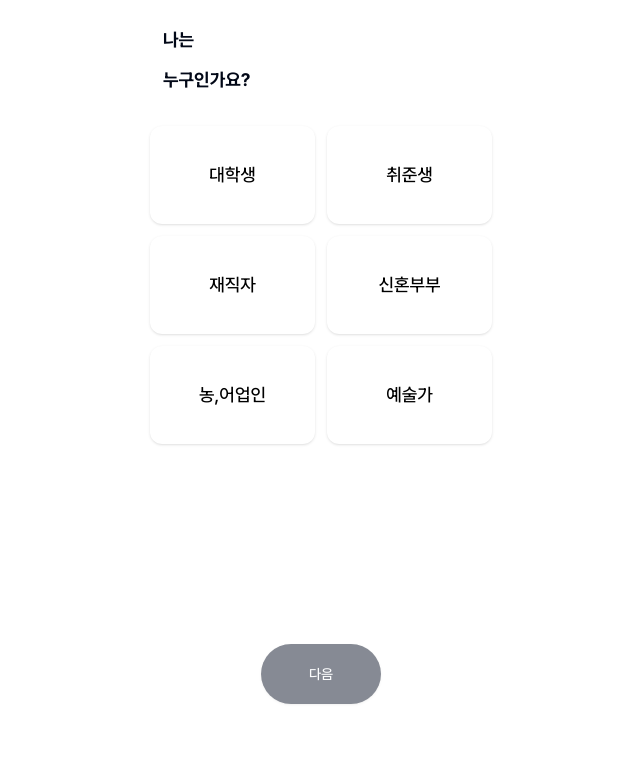
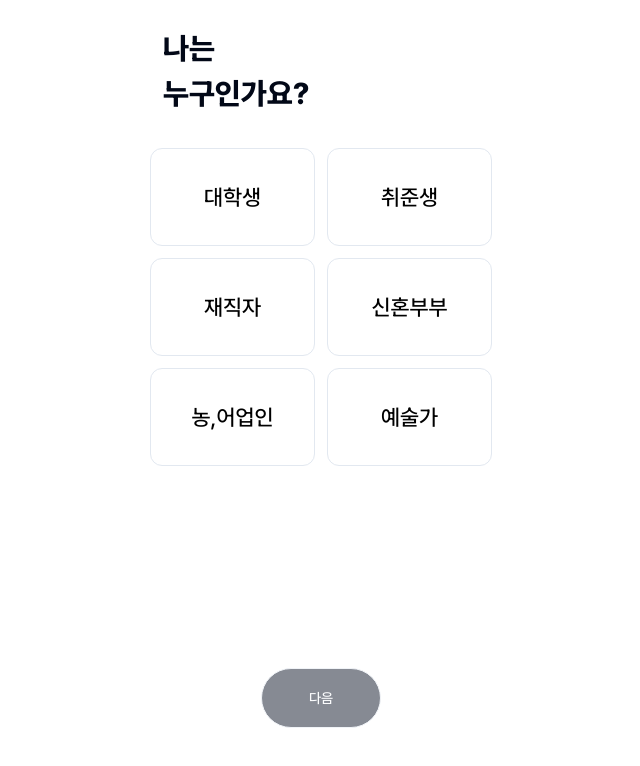
Before and after one commit to 9OORMTHON-PPOORI/ppoori-front, a Next.js app: page / in a window 1280 px wide. Shown: the top 766 px of the page, without its empty margins (319-959 px from the left). Built offline with nearby package versions, Linux system fonts and the light colour scheme.

Commit message:
Style: 초기 선택 화면 UI 설정

```diff
--- a/src/app/(policy)/policy/details/[id]/page.tsx
+++ b/src/app/(policy)/policy/details/[id]/page.tsx
@@ -34,8 +34,28 @@ export default function PolicyDetails({ params }: { params: { id: string } }) {
 
   const handleCommentSubmit = (e: any) => {
     e.preventDefault();
+    policyComment({ comment, id: params.id });
+  };
 
-    policyComment({ comment, id: params.id });
+  const handleHate = () => {
+    try {
+      patchPolicyHate(params.id);
+      policyDetailsRefetch();
+      window.location.reload();
+      alert("등록에 성공했습니다.");
+    } catch (error) {
+      alert("등록에 실패했습니다.");
+    }
+  };
+
+  const handleLike = () => {
+    try {
+      patchPolicyLike(params.id);
+      alert("등록에 성공했습니다.");
+      window.location.reload();
+    } catch (error) {
+      alert("등록에 실패했습니다.");
+    }
   };
 
   return (
@@ -51,7 +71,7 @@ export default function PolicyDetails({ params }: { params: { id: string } }) {
       <div className="mb-5 font-pretendard font-semibold">
         <div className="flex items-center justify-center">
           <div className="w-full">
-            <div className="mb-[10px] max-w-[200px] rounded-[6px] bg-[#FFF3F4] px-[8px] py-[7px] text-sm text-[#F3213B]">
+            <div className="mb-[10px] grid max-w-[200px] rounded-[6px] bg-[#FFF3F4] px-[8px] py-[7px] text-sm text-[#F3213B]">
               {policyDetails?.subject}
             </div>
             <div className="mb-4">
@@ -82,23 +102,27 @@ export default function PolicyDetails({ params }: { params: { id: string } }) {
               </div>
             </div>
             <div className="mb-5 flex justify-center gap-[10px]">
-              <div className="flex w-[112px] cursor-pointer flex-col items-center justify-center rounded-[16px] border-[1px] border-solid border-[#EEEEEE] px-[23px] py-[15px]">
-                <h5 className="text-xl font-bold">{policyDetails?.hateRate}</h5>
-                <div
-                  className="text-[14px] font-medium text-[#555555]"
-                  onClick={() => patchPolicyHate(params.id)}
-                >
+              <div
+                className="flex w-[166px] cursor-pointer items-center justify-center rounded-[16px] border-[1px] border-solid border-[#EEEEEE] px-[23px] py-[15px] hover:brightness-[90%]"
+                onClick={() => handleHate()}
+              >
+                <div className="text-[14px] font-medium text-[#555555]">
                   관심 없어요
                 </div>
+                <h5 className="ml-[6px] text-[15px] font-bold text-[#F7737C]">
+                  {policyDetails?.hateRate}
+                </h5>
               </div>
-              <div className="flex w-[112px] cursor-pointer flex-col items-center rounded-[16px] border-[1px] border-solid border-[#EEEEEE] p-[15px]">
-                <h5 className="text-xl font-bold">{policyDetails?.hateRate}</h5>
-                <p
-                  className="text-[14px] font-medium text-[#555555]"
-                  onClick={() => patchPolicyLike(params.id)}
-                >
+              <div
+                className="flex w-[166px] cursor-pointer items-center justify-center rounded-[16px] border-[1px] border-solid border-[#EEEEEE] px-[23px] py-[15px] hover:brightness-[90%]"
+                onClick={() => handleLike()}
+              >
+                <p className="text-[14px] font-medium text-[#555555]">
                   맘에 들어요
                 </p>
+                <h5 className="ml-[6px] text-[15px] font-bold text-[#F7737C]">
+                  {policyDetails?.likeRate}
+                </h5>
               </div>
             </div>
             <div className="rounded-[16px] bg-[#F9F9F9] p-5 font-normal">
--- a/src/app/page.tsx
+++ b/src/app/page.tsx
@@ -1,12 +1,10 @@
 "use client";
 
-import { faker } from "@faker-js/faker";
 import Image from "next/image";
 import { useRouter } from "next/navigation";
 import { useState } from "react";
 
 import { Button } from "@/components/ui/button";
-import { Progress } from "@/components/ui/progress";
 
 export default function Home() {
   const [page, setPage] = useState(1);
@@ -28,51 +26,51 @@ export default function Home() {
     <div className="relative">
       {page === 1 && (
         <div>
-          <div className="ml-[37px] mt-[26px] w-full text-left text-[30px] text-lg font-bold">
-            <div>나는</div>
-            <div className="mt-3">누구인가요?</div>
+          <div className="ml-[37px] mt-[26px] w-full text-left">
+            <p className="text-[30px] font-extrabold">나는</p>
+            <p className="text-[30px] font-extrabold">누구인가요?</p>
           </div>
           <div className="my-8 grid grid-cols-2 place-items-center gap-3 px-6">
             <Button
-              className={`h-[98px] w-[165px] rounded-xl text-lg ${target == "대학생" ? "bg-black text-white" : "bg-white text-black hover:text-white"}`}
+              className={`h-[98px] w-[165px] rounded-xl text-[22px] ${target == "대학생" ? "bg-[#FFF3F4] text-black" : "bg-white text-black "} hover:bg-[#FFF3F4]`}
               onClick={() => setTarget("대학생")}
             >
               대학생
             </Button>
             <Button
-              className={`h-[98px] w-[165px] rounded-xl text-lg ${target == "취준생" ? "bg-black text-white" : "bg-white text-black hover:text-white"}`}
+              className={`h-[98px] w-[165px] rounded-xl text-[22px] ${target == "취준생" ? "bg-[#FFF3F4] text-black" : "bg-white text-black "} hover:bg-[#FFF3F4]`}
               onClick={() => setTarget("취준생")}
             >
               취준생
             </Button>
             <Button
-              className={`h-[98px] w-[165px] rounded-xl text-lg ${target == "재직자" ? "bg-black text-white" : "bg-white text-black hover:text-white"}`}
+              className={`h-[98px] w-[165px] rounded-xl text-[22px] ${target == "재직자" ? "bg-[#FFF3F4] text-black" : "bg-white text-black "} hover:bg-[#FFF3F4]`}
               onClick={() => setTarget("재직자")}
             >
               재직자
             </Button>
             <Button
-              className={`h-[98px] w-[165px] rounded-xl text-lg ${target == "신혼부부" ? "bg-black text-white" : "bg-white text-black hover:text-white"}`}
+              className={`h-[98px] w-[165px] rounded-xl text-[22px] ${target == "신혼부부" ? "bg-[#FFF3F4] text-black" : "bg-white text-black "} hover:bg-[#FFF3F4]`}
               onClick={() => setTarget("신혼부부")}
             >
               신혼부부
             </Button>
             <Button
-              className={`h-[98px] w-[165px] rounded-xl text-lg ${target == "농,어업인" ? "bg-black text-white" : "bg-white text-black hover:text-white"}`}
+              className={`h-[98px] w-[165px] rounded-xl text-[22px] ${target == "농,어업인" ? "bg-[#FFF3F4] text-black" : "bg-white text-black "} hover:bg-[#FFF3F4]`}
               onClick={() => setTarget("농,어업인")}
             >
               농,어업인
             </Button>
             <Button
-              className={`h-[98px] w-[165px] rounded-xl text-lg ${target == "예술가" ? "bg-black text-white" : "bg-white text-black hover:text-white"}`}
+              className={`h-[98px] w-[165px] rounded-xl text-[22px] ${target == "예술가" ? "bg-[#FFF3F4] text-black" : "bg-white text-black "} hover:bg-[#FFF3F4]`}
               onClick={() => setTarget("예술가")}
             >
               예술가
             </Button>
           </div>
-          <div className="mt-4 flex w-full justify-center">
+          <div className="mt-[202px] flex w-full justify-center">
             <Button
-              className="fixed bottom-24 h-[60px] w-[120px] rounded-full"
+              className="h-[60px] w-[120px] rounded-full"
               onClick={() => handleNextBtn()}
               disabled={target === ""}
             >
@@ -83,13 +81,13 @@ export default function Home() {
       )}
       {page === 2 && (
         <div>
-          <div className="ml-[37px] mt-[26px] w-full text-left text-[30px] text-lg font-bold">
-            <div>어떤 정책이</div>
-            <div className="mt-3">궁금하세요?</div>
+          <div className="ml-[37px] mt-[26px] w-full text-left">
+            <p className="text-[30px] font-extrabold">어떤 정책이</p>
+            <p className="text-[30px] font-extrabold">궁금하세요?</p>
           </div>
           <div className="mt-8 grid grid-cols-1 place-items-center gap-[10px] px-6">
             <Button
-              className={`h-[112px] w-[342px] rounded-xl py-6 text-lg ${interest == "활동지원" ? "bg-black text-white" : "bg-white text-black hover:text-white"}`}
+              className={`h-[112px] w-[342px] rounded-xl py-6 text-lg ${interest == "활동지원" ? "bg-[#FFF3F4] text-black" : "bg-white text-black"} hover:bg-[#FFF3F4]`}
               onClick={() => setInterest("활동지원")}
             >
               <div className="flex items-center justify-between gap-[52px]">
@@ -101,11 +99,11 @@ export default function Home() {
                     fill
                   />
                 </div>
-                <div>활동지원</div>
+                <p className="text-[22px] font-medium">활동지원</p>
               </div>
             </Button>
             <Button
-              className={`h-[112px] w-[342px] rounded-xl py-6 text-lg ${interest == "역량개발" ? "bg-black text-white" : "bg-white text-black hover:text-white"}`}
+              className={`h-[112px] w-[342px] rounded-xl py-6 text-lg ${interest == "역량개발" ? "bg-[#FFF3F4] text-black" : "bg-white text-black"} hover:bg-[#FFF3F4]`}
               onClick={() => setInterest("역량개발")}
             >
               <div className="flex items-center justify-between gap-[52px]">
@@ -117,11 +115,11 @@ export default function Home() {
                     fill
                   />
                 </div>
-                <div>역량개발</div>
+                <p className="text-[22px] font-medium">역량개발</p>
               </div>
             </Button>
             <Button
-              className={`h-[112px] w-[342px] rounded-xl py-6 text-lg ${interest == "생활지원" ? "bg-black text-white" : "bg-white text-black hover:text-white"}`}
+              className={`h-[112px] w-[342px] rounded-xl py-6 text-lg ${interest == "생활지원" ? "bg-[#FFF3F4] text-black" : "bg-white text-black"} hover:bg-[#FFF3F4]`}
               onClick={() => setInterest("생활지원")}
             >
               <div className="flex items-center justify-between gap-[52px]">
@@ -133,11 +131,11 @@ export default function Home() {
                     fill
                   />
                 </div>
-                <div>생활지원</div>
+                <p className="text-[22px] font-medium">생활지원</p>
               </div>
             </Button>
             <Button
-              className={`h-[112px] w-[342px] rounded-xl py-6 text-lg ${interest == "진로지원" ? "bg-black text-white" : "bg-white text-black hover:text-white"}`}
+              className={`h-[112px] w-[342px] rounded-xl py-6 text-lg ${interest == "진로지원" ? "bg-[#FFF3F4] text-black" : "bg-white text-black"} hover:bg-[#FFF3F4]`}
               onClick={() => setInterest("진로지원")}
             >
               <div className="flex items-center justify-between gap-[52px]">
--- a/src/components/ui/button.tsx
+++ b/src/components/ui/button.tsx
@@ -10,7 +10,7 @@ const buttonVariants = cva(
     variants: {
       variant: {
         default:
-          "bg-primary text-primary-foreground shadow hover:bg-primary/90",
+          "bg-primary text-primary-foreground border-solid border-[1px] hover:bg-primary/90",
         destructive:
           "bg-destructive text-destructive-foreground shadow-sm hover:bg-destructive/90",
         outline:
--- a/src/lib/api/policy.ts
+++ b/src/lib/api/policy.ts
@@ -31,8 +31,6 @@ export const patchPolicyHate = async (id: string): Promise<any> => {
     `${process.env.NEXT_PUBLIC_POLICY}/${id}/hate`
   );
 
-  console.log({ data }, "Hate!!!");
-
   return data.data;
 };
 
@@ -41,7 +39,5 @@ export const patchPolicyLike = async (id: string): Promise<any> => {
     `${process.env.NEXT_PUBLIC_POLICY}/${id}/like`
   );
 
-  console.log({ data }, "Like!!!");
-
   return data.data;
 };
```
